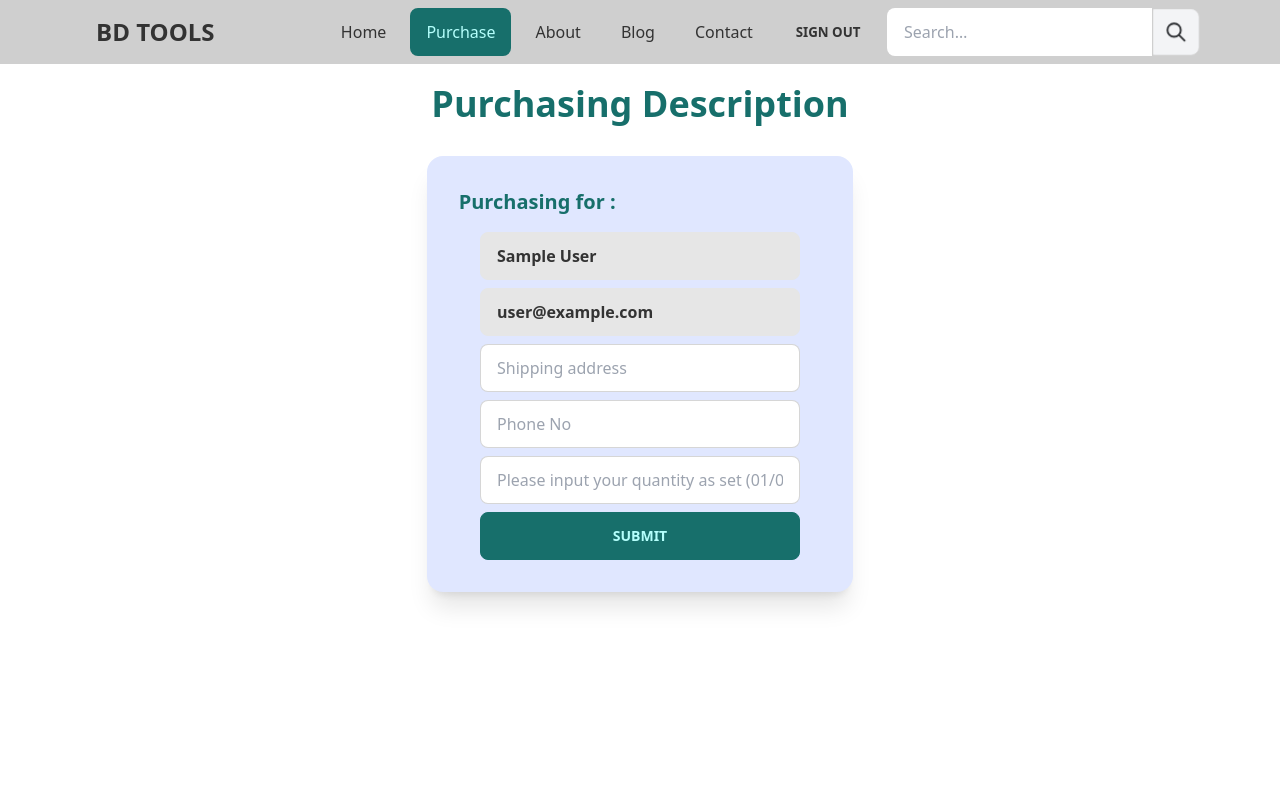
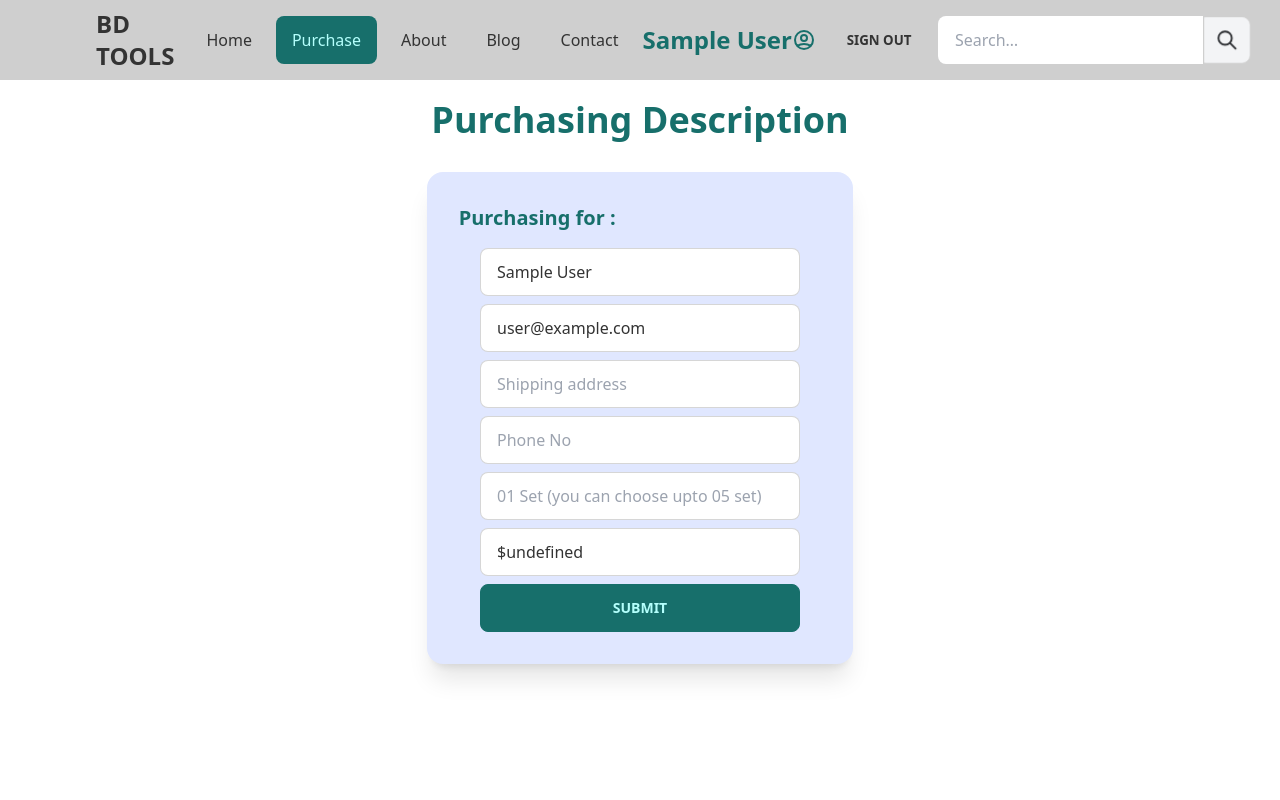
Before and after one commit to shafiquetuhin01/manufacturer-website, a React (Create React App) app: page /purchase/1 in a window 1280 px wide. Shown: the top 800 px of the page. Built offline with nearby package versions, Linux system fonts and the light colour scheme; no server answers; sample sign-in values are in the browser's storage.

Commit message:
user name displayed in navbar

```diff
--- a/src/App.js
+++ b/src/App.js
@@ -11,6 +11,7 @@ import RequireAuth from "./pages/Login/RequireAuth";
 import SignUp from "./pages/Login/SignUp";
 import NotFound from "./pages/NotFound";
 import Purchase from "./pages/Purchase";
+import Tools from "./pages/Tools";
 
 function App() {
   return (
@@ -26,6 +27,7 @@ function App() {
               </RequireAuth>
             }
           />
+          <Route path="purchase" element={<Tools />} />
           <Route path="about" element={<About />} />
           <Route path="blog" element={<Blog />} />
           <Route path="contact" element={<Contact />} />
--- a/src/components/Navbar.js
+++ b/src/components/Navbar.js
@@ -38,9 +38,34 @@ const Navbar = ({ children }) => {
         </NavLink>
       </li>
       <li>
-        {user? <button className="btn btn-ghost" onClick={logout} >Sign Out</button> : <NavLink to="/login" className="rounded-lg">
-          Login
-        </NavLink>}
+        {user ? (
+          <div className="flex items-center p-0">
+            <h2 className="text-primary font-bold text-2xl flex items-center p-0">
+              {user.displayName}
+              <svg
+                xmlns="http://www.w3.org/2000/svg"
+                className="h-6 w-6"
+                fill="none"
+                viewBox="0 0 24 24"
+                stroke="currentColor"
+                strokeWidth={2}
+              >
+                <path
+                  strokeLinecap="round"
+                  strokeLinejoin="round"
+                  d="M5.121 17.804A13.937 13.937 0 0112 16c2.5 0 4.847.655 6.879 1.804M15 10a3 3 0 11-6 0 3 3 0 016 0zm6 2a9 9 0 11-18 0 9 9 0 0118 0z"
+                />
+              </svg>
+            </h2>
+            <button className="btn btn-ghost" onClick={logout}>
+              Sign Out
+            </button>
+          </div>
+        ) : (
+          <NavLink to="/login" className="rounded-lg">
+            Login
+          </NavLink>
+        )}
       </li>
     </>
   );
--- a/src/pages/Purchase.js
+++ b/src/pages/Purchase.js
@@ -8,7 +8,7 @@ const Purchase = () => {
   const [user, loading, error] = useAuthState(auth);
   const { purchaseId } = useParams();
   const [detailItem, setDetailsItem] = useState([]);
-const {name, price, qty, _id, url} = detailItem;
+  const { name, price, qty, _id, url } = detailItem;
 
   useEffect(() => {
     fetch(`http://localhost:5000/service/${purchaseId}`)
@@ -26,8 +26,8 @@ const {name, price, qty, _id, url} = detailItem;
       userName: user.displayName,
       user: user.email,
       phone: e.target.phone.value,
-        address: e.target.address.value
-      }
+      address: e.target.address.value,
+    };
   };
   return (
     <div>
@@ -37,36 +37,55 @@ const {name, price, qty, _id, url} = detailItem;
       <div className="mx-auto card w-4/12 bg-indigo-100 shadow-xl my-8">
         <div className="card-body">
           <h2 className="card-title text-xl font-bold text-primary">
-            Purchasing for :{" "}
-            <span className="text-black"> {name}</span>
+            Purchasing for : <span className="text-black"> {name}</span>
           </h2>
           <form
             onSubmit={handleSubmit}
             className="grid grid-cols-1 justify-items-center gap-2 mt-2"
           >
-            <input type="text" name="name" disabled value={user?.displayName || ''} className="input font-bold input-bordered w-full max-w-xs" />
-            <input type="email" name="email" disabled value={user?.email || ''} className="input font-bold input-bordered w-full max-w-xs" />
+            <input
+              type="text"
+              name="name"
+              readOnly
+              value={user?.displayName || ""}
+              className="input input-bordered w-full max-w-xs"
+            />
+            <input
+              type="email"
+              name="email"
+              readOnly
+              value={user?.email || ""}
+              className="input input-bordered w-full max-w-xs"
+            />
             <input
               type="text"
               name="address"
               placeholder="Shipping address"
-              class="input input-bordered w-full max-w-xs"
+              className="input input-bordered w-full max-w-xs"
             />
             <input
               type="text"
               name="phone"
               placeholder="Phone No"
-              class="input input-bordered w-full max-w-xs"
+              className="input input-bordered w-full max-w-xs"
+            />
+            <input
+              type="number"
+              name="quantity"
+              placeholder="01 Set (you can choose upto 05 set)"
+              className="input input-bordered w-full max-w-xs"
             />
             <input
               type="text"
-              placeholder="Please input your quantity as set (01/02/03)"
-              class="input input-bordered w-full max-w-xs"
+              name="price"
+              readOnly
+              value={`$${price}`}
+              className="input input-bordered w-full max-w-xs"
             />
             <input
               type="submit"
               value="submit"
-              class="btn btn-primary w-full max-w-xs"
+              className="btn btn-primary w-full max-w-xs"
             />
           </form>
         </div>
```
Lines whose indentation alone changed are shown as unchanged.
